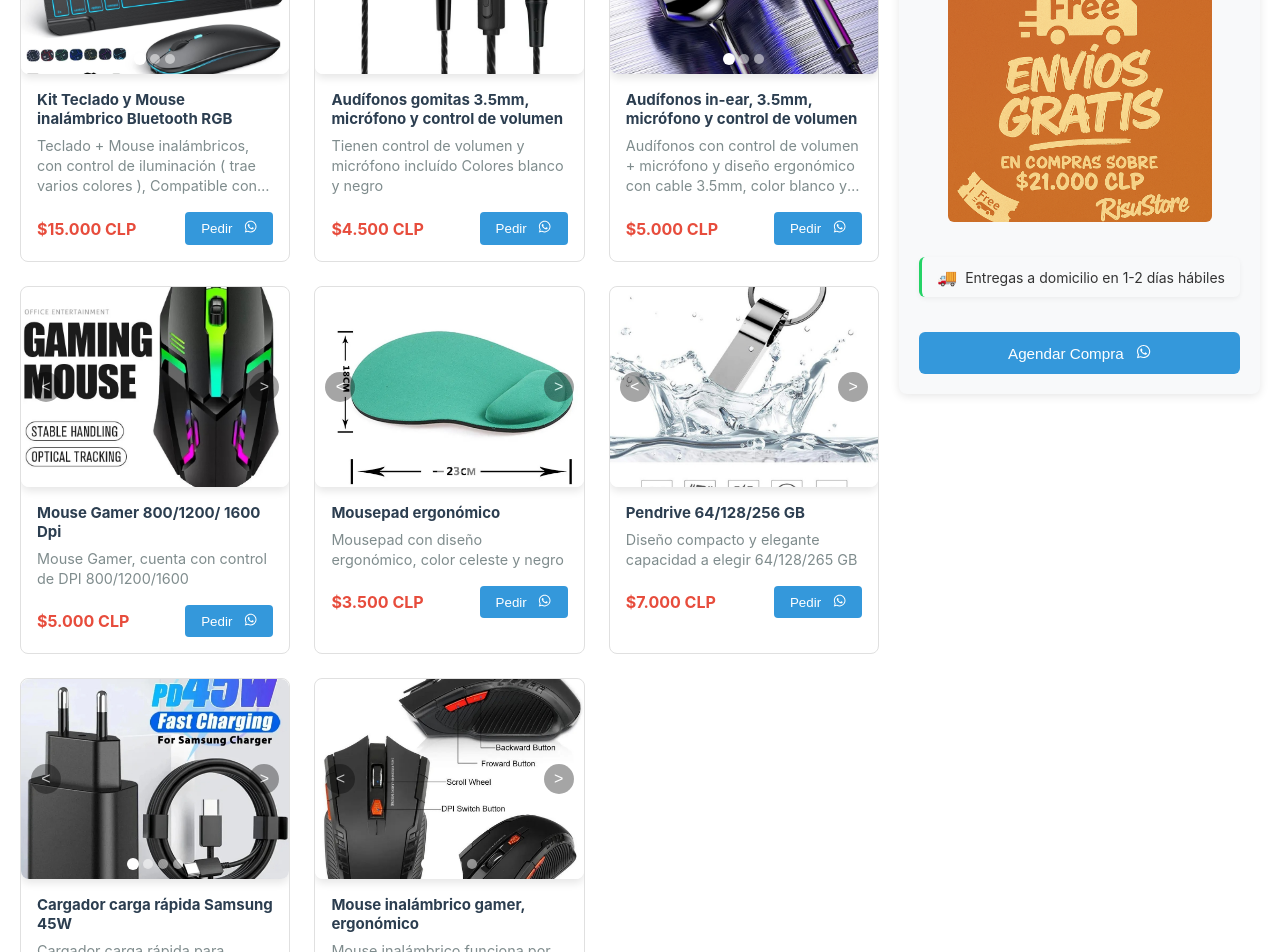
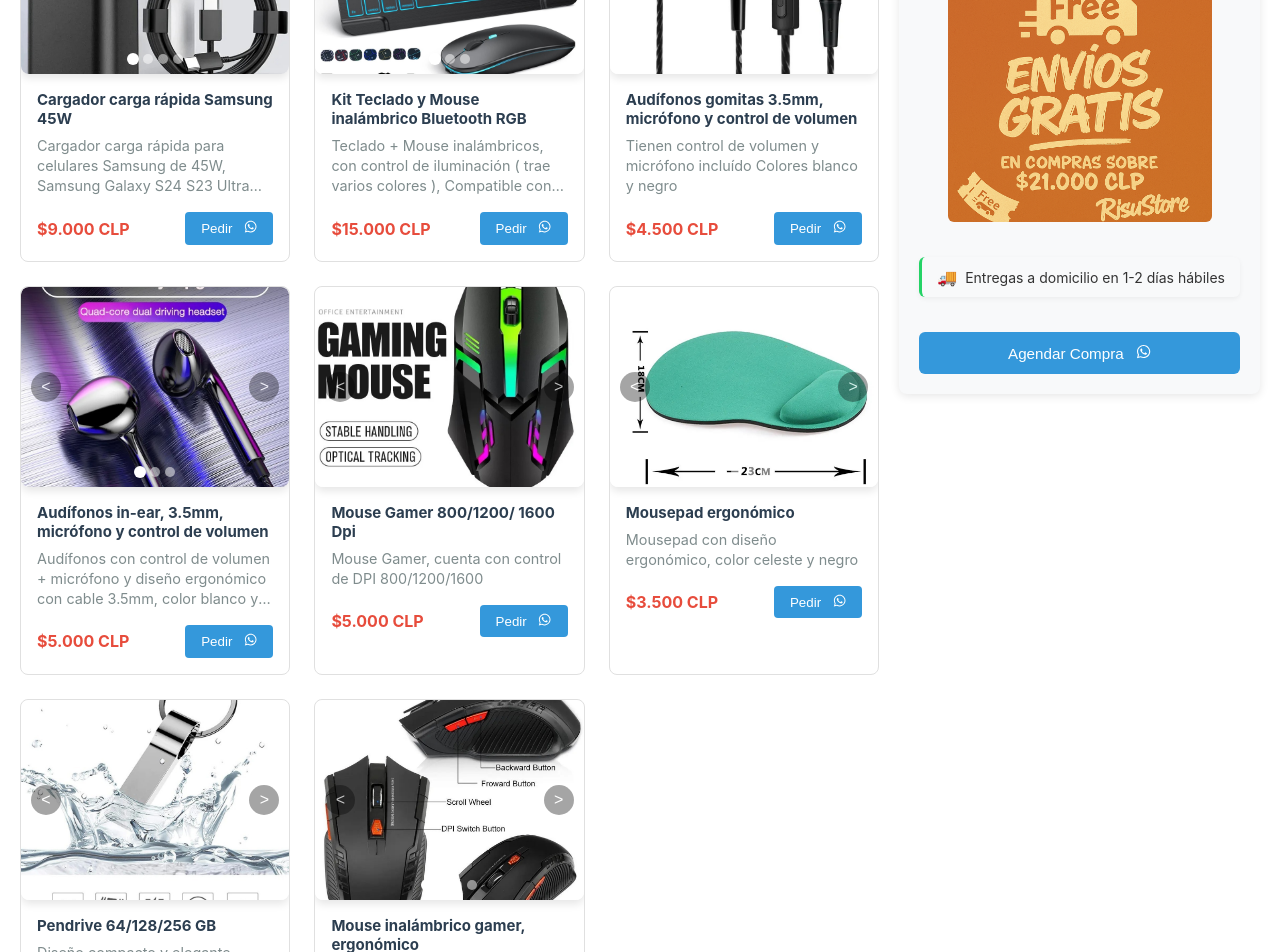
Before and after one commit to Kunashgi/risu-store, a React (Create React App) app: page / in a window 1280 px wide. Shown: the part 320-1272 px from the top of the page. Built offline with nearby package versions, Linux system fonts and the light colour scheme.

Commit message:
cambio precio cargador

```diff
--- a/src/data/products.js
+++ b/src/data/products.js
@@ -56,6 +56,16 @@
   //   subcategoryId: 102,
   //   images: [cargadorportada, cargador1, cargador2, cargador3],
   // },
+
+    {
+    id: 14,
+    name: "Cargador carga rápida Samsung 45W",
+    price: "$9.000",
+    description: "Cargador carga rápida para celulares Samsung de 45W, Samsung Galaxy S24 S23 Ultra Note 10 Plus",
+    categoryId: 1,
+    subcategoryId: 102,
+    images: [cargadorsamportada, cargadorsam1, cargadorsam2, cargadorsam3],
+  },
 
   {
     id: 12,
@@ -172,15 +182,7 @@
     images: [respiradorportada, respirador1, respirador2],
   },
 
-    {
-    id: 14,
-    name: "Cargador carga rápida Samsung 45W",
-    price: "$8.000",
-    description: "Cargador carga rápida para celulares Samsung de 45W, Samsung Galaxy S24 S23 Ultra Note 10 Plus",
-    categoryId: 1,
-    subcategoryId: 102,
-    images: [cargadorsamportada, cargadorsam1, cargadorsam2, cargadorsam3],
-  },
+
 
       {
     id: 15,
```
